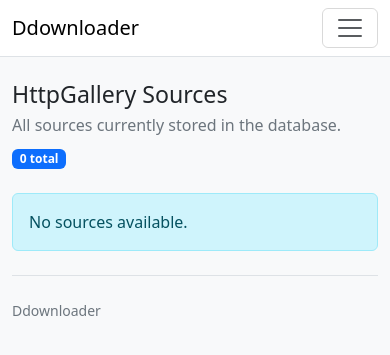
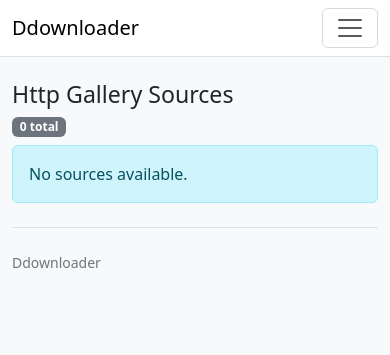
Before and after one commit to giobyte8/ddownloader, a Python web app: template ddownloader/web/templates/sources.html in a window 390 px wide. Shown: the top 355 px of the page. Run offline with Jinja, Linux system fonts and the light colour scheme; the template is opened without the code that fills it, so the values that code supplies are empty.

Commit message:
Update template to improve responsiveness and readability

```diff
--- a/ddownloader/web/templates/sources.html
+++ b/ddownloader/web/templates/sources.html
@@ -3,38 +3,121 @@
 {% block title %}Sources{% endblock %}
 
 {% block content %}
-  <div class="d-flex flex-column flex-md-row align-items-md-center justify-content-between gap-2 mb-4">
-    <div>
-      <h1 class="h3 mb-1">HttpGallery Sources</h1>
-      <p class="text-secondary mb-0">All sources currently stored in the database.</p>
+  <header class="mb-2 mb-sm-4">
+    <div class="row">
+      <div class="col-12 col-sm-6">
+        <h1 class="h3 mb-1">Http Gallery Sources</h1>
       </div>
-    <div class="text-secondary">
-      <span class="badge text-bg-primary">{{ sources|length }} total</span>
+
+      <div class="col-12 col-sm-6 text-sm-end pt-sm-1">
+        <span class="badge text-bg-secondary d-none">Showing xx - yy</span>
+        <span class="badge text-bg-secondary">{{ sources|length }} total</span>
       </div>
     </div>
+  </header>
 
   {% if sources and (sources|length) > 0 %}
-    <!-- Mobile-friendly cards -->
-    <div class="d-md-none">
-      <div class="row g-3">
+
+    <!-- Desktop table -->
+    <div class="table-responsive d-none d-lg-block">
+      <table class="table table-striped align-middle mb-0 small">
+        <thead>
+          <tr>
+            <th scope="col">🔗 Source</th>
+            <th scope="col">📅 Schedule</th>
+            <th scope="col">⚙️ Config</th>
+          </tr>
+        </thead>
+        <tbody>
           {% for src in sources %}
-          <div class="col-12">
-            <div class="card shadow-sm">
-              <div class="card-body">
-                <!-- Header area: content path + url (no labels) -->
-                <div class="mono fw-semibold wrap-anywhere">{{ src.content_path }}</div>
-                <div class="small wrap-anywhere mt-1">
-                  {% if src.url %}
-                    <a href="{{ src.url }}" target="_blank" rel="noopener noreferrer" class="link-primary">{{ src.url }}</a>
+            <tr>
+              <td>
+                <div class="font-monospace">
+                  {{ src.content_path }}
+                </div>
+                <a
+                  class="text-decoration-none"
+                  href="{{ src.url }}"
+                  target="_blank"
+                  rel="noopener noreferrer"
+                >
+                  {{ src.url }}
+                </a>
+
+                <div class="pt-2 text-secondary small">
+                  <table>
+                    <tr>
+                      <td>Source id:</td>
+                      <td class="ps-2">
+                        <span>{{ src.id }}</span>
+                      </td>
+                    </tr>
+                  </table>
+                </div>
+              </td>
+
+              <td class="font-monospace">{{ src.download_schedule }}</td>
+
+              <td>
+                <table>
+                  <tr>
+                    <td class="text-end">Enabled:</td>
+                    <td class="ps-2">
+                      {% if src.download_enabled %}
+                        <span class="badge text-bg-success">Yes</span>
                       {% else %}
-                    <span class="text-secondary">—</span>
+                        <span class="badge text-bg-secondary">No</span>
                       {% endif %}
+                    </td>
+                  </tr>
+
+                  <tr>
+                    <td class="pt-2 text-end">Sync deletes:</td>
+                    <td class="pt-2 ps-2">
+                      {% if src.sync_remote_deletes %}
+                        <span class="badge text-bg-warning">Yes</span>
+                      {% else %}
+                        <span class="badge text-bg-secondary">No</span>
+                      {% endif %}
+                    </td>
+                  </tr>
+                </table>
+              </td>
+            </tr>
+          {% endfor %}
+        </tbody>
+      </table>
     </div>
 
-                <hr class="my-3" />
+    <!-- Mobile-friendly cards -->
+    <div class="d-lg-none">
+      <div class="d-flex flex-column gap-2">
+        {% for src in sources %}
+          <div class="card shadow-sm small">
+            <div class="card-body pb-4">
+              <div class="row">
 
-                <div class="row g-3">
-                  <div class="col-12 col-sm-6">
+                <!-- Header area: content path + url (no labels) -->
+                <div class="col-12">
+                  <div class="font-monospace">{{ src.content_path }}</div>
+                  <a
+                    class="text-decoration-none"
+                    href="{{ src.url }}"
+                    target="_blank"
+                    rel="noopener noreferrer"
+                  >
+                    {{ src.url }}
+                  </a>
+                </div>
+
+                <!-- Schedule -->
+                <div class="col-12 pt-3">
+                  <div class="small text-secondary">Download schedule</div>
+                  <div class="font-monospace">{{ src.download_schedule }}</div>
+                </div>
+
+
+                <div class="pt-2 col-6">
                   <div class="small text-secondary">Download enabled</div>
                   <div>
                     {% if src.download_enabled %}
@@ -45,20 +128,14 @@
                   </div>
                 </div>
 
-                  <div class="col-12 col-sm-6">
+                <div class="pt-2 col-6">
                   <div class="small text-secondary">Sync remote deletes</div>
                   <div>
                     {% if src.sync_remote_deletes %}
                       <span class="badge text-bg-warning">Yes</span>
                     {% else %}
-                        <span class="badge text-bg-light text-secondary border">No</span>
+                      <span class="badge text-bg-secondary">No</span>
                     {% endif %}
-                    </div>
-                  </div>
-
-                  <div class="col-12">
-                    <div class="small text-secondary">Download schedule</div>
-                    <div class="mono wrap-anywhere">{{ src.download_schedule }}</div>
                   </div>
                 </div>
               </div>
@@ -67,57 +144,6 @@
         {% endfor %}
       </div>
     </div>
-
-    <!-- Desktop table -->
-    <div class="d-none d-md-block">
-      <div class="card shadow-sm">
-        <div class="card-body">
-          <div class="table-responsive">
-            <table class="table align-middle mb-0">
-              <thead>
-                <tr>
-                  <th scope="col" class="text-secondary">Source</th>
-                  <th scope="col" class="text-secondary">Schedule</th>
-                  <th scope="col" class="text-secondary" style="width: 150px;">Enabled</th>
-                  <th scope="col" class="text-secondary" style="width: 190px;">Sync deletes</th>
-                </tr>
-              </thead>
-              <tbody>
-                {% for src in sources %}
-                  <tr>
-                    <td>
-                      <div class="mono wrap-anywhere">{{ src.content_path }}</div>
-                      <div class="small wrap-anywhere mt-1">
-                        {% if src.url %}
-                          <a href="{{ src.url }}" target="_blank" rel="noopener noreferrer">{{ src.url }}</a>
-                        {% else %}
-                          <span class="text-secondary">—</span>
-                        {% endif %}
-                      </div>
-                    </td>
-                    <td class="mono wrap-anywhere">{{ src.download_schedule }}</td>
-                    <td>
-                      {% if src.download_enabled %}
-                        <span class="badge text-bg-success">Enabled</span>
-                      {% else %}
-                        <span class="badge text-bg-secondary">Disabled</span>
-                      {% endif %}
-                    </td>
-                    <td>
-                      {% if src.sync_remote_deletes %}
-                        <span class="badge text-bg-warning">Yes</span>
-                      {% else %}
-                        <span class="badge text-bg-light text-secondary border">No</span>
-                      {% endif %}
-                    </td>
-                  </tr>
-                {% endfor %}
-              </tbody>
-            </table>
-          </div>
-        </div>
-      </div>
-    </div>
   {% else %}
     <div class="alert alert-info" role="alert">
       No sources available.
```
Lines whose indentation alone changed are shown as unchanged.
